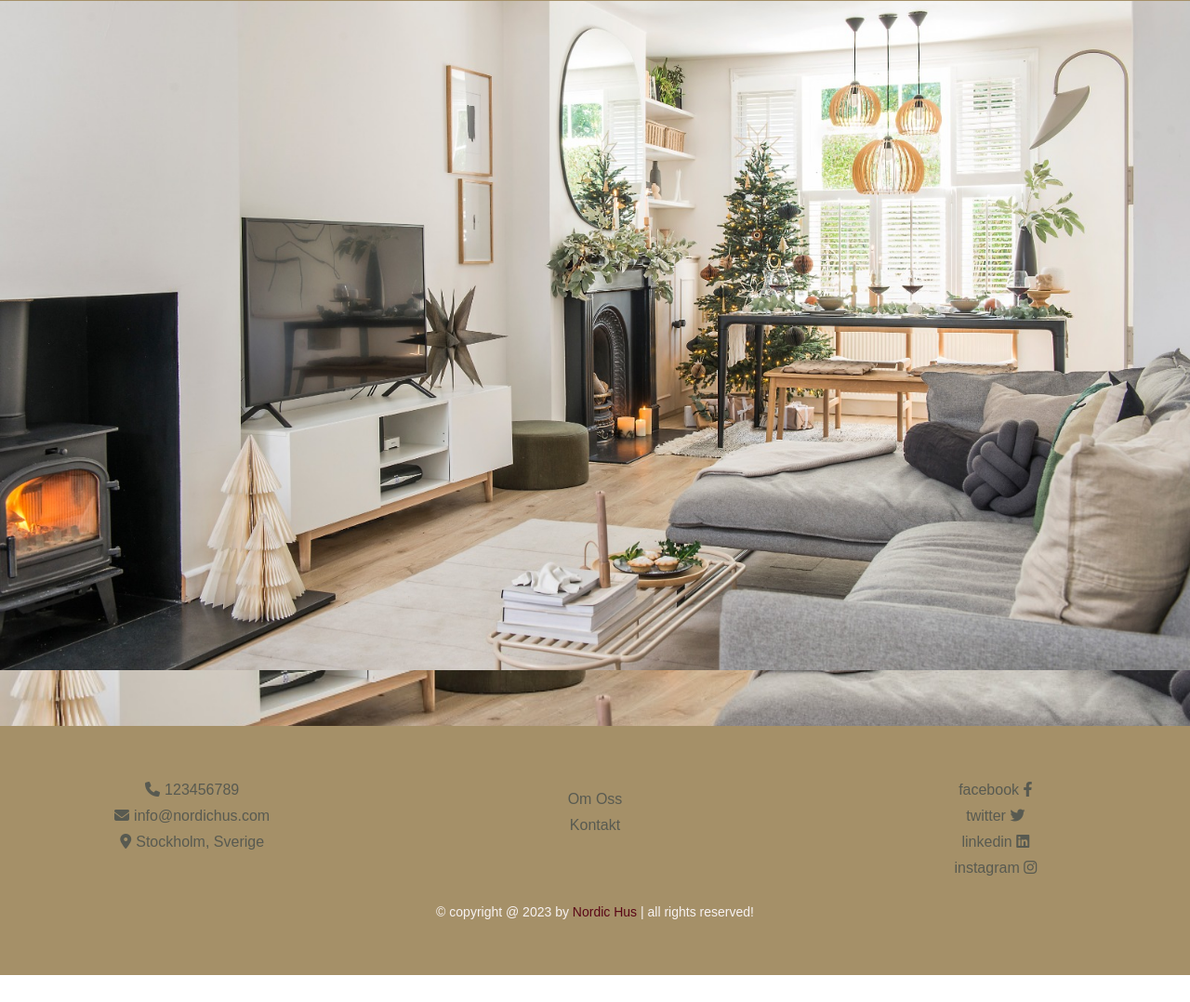
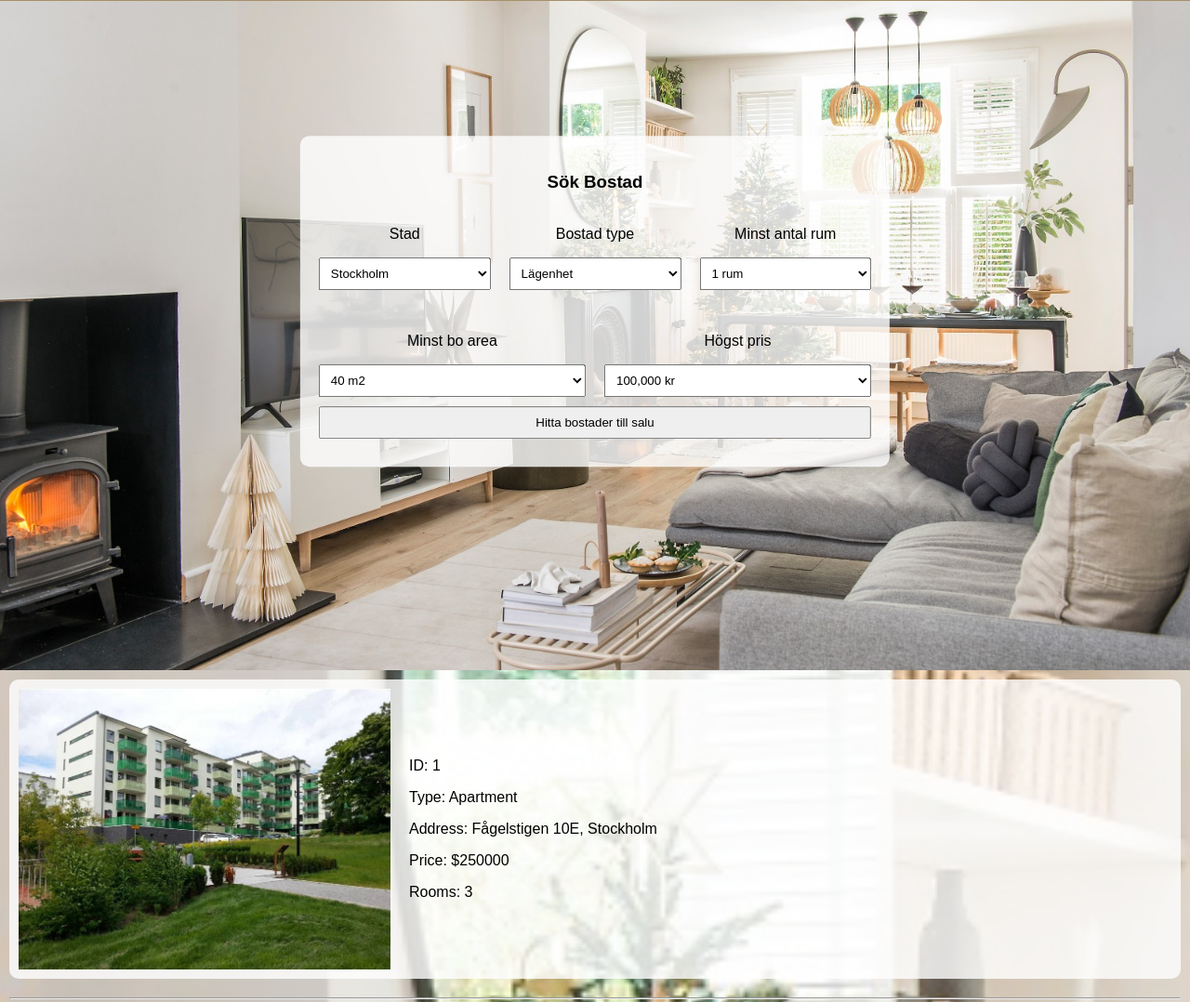
Before and after one commit to Kubra2021/NordicHus, a plain HTML site: page sok-bostad.html in a window 1280 px wide. Shown: the part 76-1154 px from the top of the page at 93% size. Before the commit the page ends 1125 px from the top, so only its background shows below. Drawn offline with Linux system fonts and the light colour scheme.

Commit message:
worked on bostad list

```diff
--- /dev/null
+++ b/bostadlist.json
@@ -0,0 +1,186 @@
+[
+  {
+    "id": 1,
+    "type": "Apartment",
+    "address": "Fågelstigen 10E, Stockholm",
+    "price": 250000,
+    "rooms": 3,
+    "area": 120,
+    "balcony": true,
+    "floor": 4,
+    "elevator": true,
+    "year": 2005,
+    "storage": true,
+    "parking": false,
+    "courtyard": false,
+    "image": "house1.jpeg"
+  },
+  {
+    "id": 2,
+    "type": "Villa",
+    "address": "Länkvägen 1, Malmö",
+    "price": 450000,
+    "rooms": 5,
+    "area": 200,
+    "balcony": false,
+    "floor": 2,
+    "elevator": false,
+    "year": 2010,
+    "storage": true,
+    "parking": true,
+    "courtyard": true,
+    "image": "house2.jpg"
+  },
+  {
+    "id": 3,
+    "type": "Apartment",
+    "address": "Sköndalsvägen 38F, Göteborg",
+    "price": 350000,
+    "rooms": 4,
+    "area": 150,
+    "balcony": true,
+    "floor": 3,
+    "elevator": false,
+    "year": 2008,
+    "storage": false,
+    "parking": true,
+    "courtyard": false,
+    "image": "house3.jpg"
+  },
+  {
+    "id": 4,
+    "type": "House",
+    "address": "Kyndelgränd 22, Malmö",
+    "price": 200000,
+    "rooms": 2,
+    "area": 80,
+    "balcony": true,
+    "floor": 2,
+    "elevator": false,
+    "year": 2015,
+    "storage": true,
+    "parking": true,
+    "courtyard": true,
+    "image": "house4.jpg"
+  },
+  {
+    "id": 5,
+    "type": "Backamovägen 18, Göteborg",
+    "address": "",
+    "price": 600000,
+    "rooms": 6,
+    "area": 300,
+    "balcony": false,
+    "floor": 3,
+    "elevator": false,
+    "year": 2000,
+    "storage": true,
+    "parking": true,
+    "courtyard": true
+  },
+  {
+    "id": 6,
+    "type": "House",
+    "address": "Sandhamnsgatan 13, Stockholm",
+    "price": 280000,
+    "rooms": 3,
+    "area": 110,
+    "balcony": false,
+    "floor": 1,
+    "elevator": false,
+    "year": 2012,
+    "storage": false,
+    "parking": false,
+    "courtyard": true
+  },
+  {
+    "id": 7,
+    "type": "Apartment",
+    "address": "Fyrskeppsvägen 122, Stockholm",
+    "price": 180000,
+    "rooms": 1,
+    "area": 60,
+    "balcony": true,
+    "floor": 5,
+    "elevator": true,
+    "year": 2007,
+    "storage": false,
+    "parking": false,
+    "courtyard": false
+  },
+  {
+    "id": 8,
+    "type": "Villa",
+    "address": "Fridensborgsvägen 145, Malmö ",
+    "price": 520000,
+    "rooms": 4,
+    "area": 220,
+    "balcony": true,
+    "floor": 2,
+    "elevator": false,
+    "year": 2003,
+    "storage": true,
+    "parking": true,
+    "courtyard": true
+  },
+  {
+    "id": 9,
+    "type": "House",
+    "address": "OskarsLundsbacken 39, Göteborg",
+    "price": 320000,
+    "rooms": 5,
+    "area": 180,
+    "balcony": false,
+    "floor": 3,
+    "elevator": false,
+    "year": 2009,
+    "storage": true,
+    "parking": false,
+    "courtyard": false
+  },
+  {
+    "id": 10,
+    "type": "Apartment",
+    "address": "Syrengatan 9, Stockholm",
+    "price": 210000,
+    "rooms": 2,
+    "area": 90,
+    "balcony": true,
+    "floor": 6,
+    "elevator": true,
+    "year": 2018,
+    "storage": true,
+    "parking": false,
+    "courtyard": true
+  },
+  {
+    "id": 11,
+    "type": "Villa",
+    "address": "Näsbydalsvägen 4, Malmö",
+    "price": 480000,
+    "rooms": 5,
+    "area": 250,
+    "balcony": false,
+    "floor": 2,
+    "elevator": false,
+    "year": 2011,
+    "storage": true,
+    "parking": true,
+    "courtyard": false
+  },
+  {
+    "id": 12,
+    "type": "House",
+    "address": "Kabelverksgatan 66, Malmö",
+    "price": 300000,
+    "rooms": 4,
+    "area": 160,
+    "balcony": true,
+    "floor": 2,
+    "elevator": false,
+    "year": 2014,
+    "storage": false,
+    "parking": true,
+    "courtyard": true
+  }
+]
--- /dev/null
+++ b/script1.js
@@ -0,0 +1,54 @@
+// Fetch JSON data from properties.json
+fetch('bostadlist.json')
+  .then(response => response.json())
+  .then(data => {
+    // Your JSON data
+    var properties = data;
+
+    // Display all properties when the page loads
+    displayProperties(properties);
+
+    // Search function
+    function searchProperties() {
+      var propertyType = document.getElementById('propertyType').value;
+      var minPrice = document.getElementById('minPrice').value;
+      var maxPrice = document.getElementById('maxPrice').value;
+
+      var filteredProperties = properties.filter(function (property) {
+        return (!propertyType || property.type === propertyType) &&
+          (!minPrice || property.price >= minPrice) &&
+          (!maxPrice || property.price <= maxPrice);
+      });
+
+      displayProperties(filteredProperties);
+    }
+
+    // Display function
+    function displayProperties(properties) {
+      console.log(properties); // Log the properties to the console
+      var propertyList = document.getElementById('propertyList');
+      propertyList.innerHTML = '';
+
+      if (properties.length === 0) {
+        propertyList.innerHTML = '<p>No properties found.</p>';
+      } else {
+        properties.forEach(function (property) {
+          var propertyItem = document.createElement('li');
+          propertyItem.innerHTML = `
+          <div class="property-box">
+          <img src="${property.image}" alt="Property Image" class="property-image">
+          <div class="property-info">
+          <p>ID: ${property.id}</p>
+          <p>Type: ${property.type}</p>
+          <p>Address: ${property.address}</p>
+          <p>Price: $${property.price}</p>
+          <p>Rooms: ${property.rooms}</p>
+          </div>
+          </div>
+          <hr>`;
+          propertyList.appendChild(propertyItem);
+        });
+      }
+    }
+  })
+  .catch(error => console.error('Error fetching data:', error));
--- a/sok-bostad.css
+++ b/sok-bostad.css
@@ -1,3 +1,4 @@
+/* Add your existing CSS styles here */
 body {
   margin: 0;
   padding: 0;
@@ -9,6 +10,8 @@ body {
   min-height: 100vh;
   display: flex;
   flex-direction: column;
+  position: relative;
+  /* Add this line to make positioning relative */
 }
 
 header {
@@ -44,8 +47,106 @@ header {
 main {
   flex: 1;
   /* Adjusted styles for the main content area */
-  padding-bottom: 60px;
+  padding: 10px;
+  /* Adjusted padding for content */
 }
+
+/* Property Search Box Styles */
+.filter-container {
+  background-color: rgba(0, 0, 0, 0.5);
+  /* Adjust background color and transparency */
+  backdrop-filter: blur(10px);
+  /* Apply blur effect to the background */
+  padding: 20px;
+  /* Adjust padding as needed */
+  border-radius: 10px;
+  /* Optional: Add border-radius for rounded corners */
+  margin: 20px auto;
+  /* Center the container horizontally */
+}
+
+.filters {
+  position: absolute;
+  top: 400px;
+  /* Adjust the pixel value to move it closer to the header */
+  left: 50%;
+  transform: translate(-50%, -50%);
+  background: rgba(255, 255, 255, 0.8);
+  padding: 20px;
+  border-radius: 10px;
+  text-align: center;
+  max-width: 80%;
+  width: auto;
+  min-width: 200px;
+}
+
+.filters form {
+  width: 100%;
+  /* Adjust the width as needed */
+}
+
+.filters h3 {
+  margin-bottom: 20px;
+}
+
+.filters .flex {
+  display: flex;
+  flex-wrap: wrap;
+  gap: 20px;
+  justify-content: center;
+}
+
+.filters .box {
+  flex: 1 1 30%;
+  text-align: center;
+}
+
+.filters input,
+.filters select {
+  width: 100%;
+  padding: 8px;
+  margin-bottom: 10px;
+}
+
+.filters button {
+  background-color: #32a136;
+  color: #fff;
+  border: none;
+  padding: 10px;
+  cursor: pointer;
+}
+
+/* ... (unchanged styles) ... */
+
+.property-list {
+  list-style: none;
+  padding: 0;
+  margin: 0;
+}
+
+.property-box {
+  display: flex;
+  align-items: center;
+  margin-bottom: 20px;
+  background-color: rgba(255, 255, 255, 0.8);
+  /* Adjust the transparency */
+  padding: 10px;
+  /* Add padding as needed */
+  border-radius: 10px;
+  /* Optional: Add border-radius for rounded corners */
+}
+
+.property-image {
+  width: 400px;
+  /* Adjust the width as needed */
+  height: auto;
+  margin-right: 20px;
+}
+
+.property-info {
+  flex: 1;
+}
+
 
 .footer {
   background-color: #a59068;
--- a/sok-bostad.html
+++ b/sok-bostad.html
@@ -23,8 +23,102 @@
   </header>
   <img src="mainPage.jpg" alt="Main Page Image" class="mainPage">
   <main>
-    <!-- Your main content goes here -->
+    <section class="filters">
+      <form action="" method="post">
+        <h3>Sök Bostad</h3>
+
+        <div class="flex">
+          <!-- City Box -->
+          <div class="box">
+            <p>Stad</p>
+            <select name="city" class="input" required>
+              <option value="stockholm">Stockholm</option>
+              <option value="göteborg">Göteborg</option>
+              <option value="malmö">Malmö</option>
+            </select>
+          </div>
+
+          <!-- Bostad type Box -->
+          <div class="box">
+            <p>Bostad type</p>
+            <select name="type" class="input" required>
+              <option value="flat">Lägenhet</option>
+              <option value="house">Hus</option>
+              <option value="villa">Villa</option>
+            </select>
+          </div>
+
+          <!-- Minst antal rum Box -->
+          <div class="box">
+            <p>Minst antal rum</p>
+            <select name="bhk" class="input" required>
+              <option value="1">1 rum</option>
+              <option value="2">2 rum</option>
+              <option value="3">3 rum</option>
+              <option value="4">4 rum</option>
+              <option value="5">5 rum</option>
+              <option value="6">6 rum</option>
+            </select>
+          </div>
+
+          <!-- Minst bo area Box -->
+          <div class="box">
+            <p>Minst bo area</p>
+            <select name="minimum" class="input" required>
+              <option value="40">40 m2</option>
+              <option value="50">50 m2</option>
+              <option value="60">60 m2</option>
+              <option value="70">70 m2</option>
+              <option value="80">80 m2</option>
+              <option value="90">90 m2</option>
+              <option value="100">100 m2</option>
+              <option value="110">110 m2</option>
+              <option value="120">120 m2</option>
+              <option value="130">130 m2</option>
+              <option value="140">140 m2</option>
+              <option value="150">150 m2</option>
+              <option value="160">160 m2</option>
+              <option value="170">170 m2</option>
+              <option value="180">180 m2</option>
+              <option value="190">190 m2</option>
+              <option value="200">200 m2</option>
+              <option value="210">210 m2</option>
+              <option value="220">220 m2</option>
+              <option value="230">230 m2</option>
+              <option value="240">240 m2</option>
+              <option value="250">250 m2</option>
+            </select>
+          </div>
+
+          <!-- Högst pris Box -->
+          <div class="box">
+            <p>Högst pris</p>
+            <select name="maximum" class="input" required>
+              <option value="100000">100,000 kr</option>
+              <option value="200000">200,000 kr</option>
+              <option value="300000">300,000 kr</option>
+              <option value="500000">500,000 kr</option>
+              <option value="700000">700,000 kr</option>
+              <option value="1000000">1,000,000 kr</option>
+              <option value="1300000">1,300,000 kr</option>
+              <option value="1500000">1,500,000 kr</option>
+              <option value="1700000">1,700,000 kr</option>
+              <option value="2000000">2,000,000 kr</option>
+              <option value="3000000">3,000,000 kr</option>
+              <option value="4000000">4,000,000 kr</option>
+              <option value="5000000">5,000,000 kr</option>
+            </select>
+          </div>
+        </div>
+
+        <input type="submit" value="Hitta bostader till salu" name="search" class="btn">
+      </form>
+    </section>
+
+      <!-- Property List -->
+      <ul id="propertyList" class="property-list"></ul>
   </main>
+
   <footer class="footer">
     <section class="flex">
       <div class="box">
@@ -46,7 +140,7 @@
     </section>
     <div class="credit">&copy; copyright @ 2023 by <span>Nordic Hus</span> | all rights reserved!</div>
   </footer>
-  <!-- <script src="script.js"></script> -->
+  <script src="script1.js"></script>
 </body>
 
 </html>
```
Also changed, not shown: house1.jpeg (added), house2.jpg (added), house3.jpg (added), house4.jpg (added).
